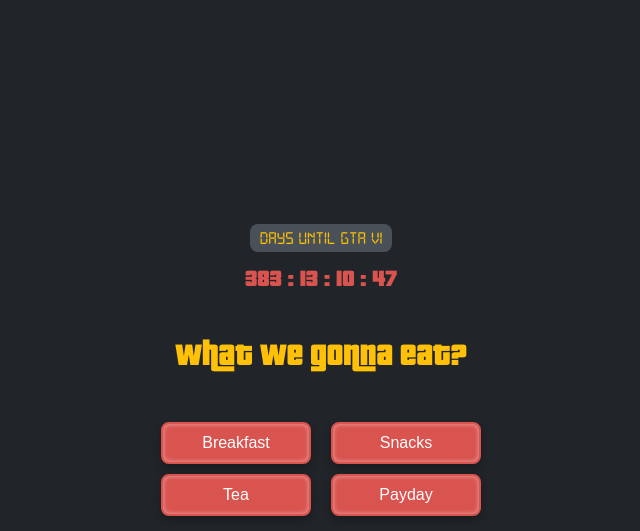
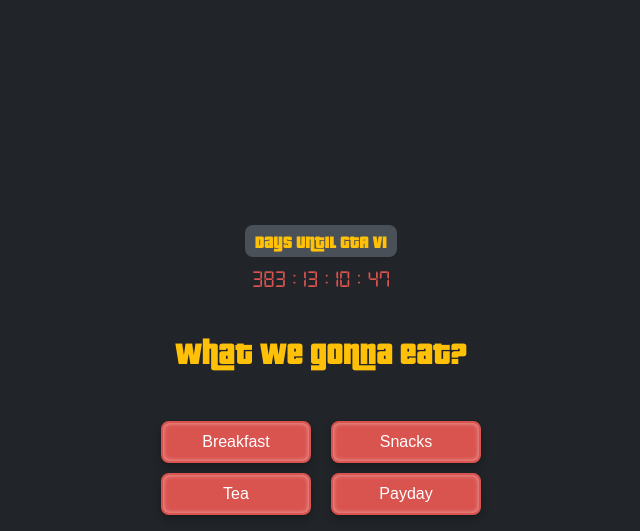
Before and after one commit to Tuuuckytv/Tuuuckytv.github.io, a PHP site: page / in a window 1280 px wide. Shown: the top 531 px of the page, without its empty margins (319-959 px from the left). Run offline with PHP 8.4, Linux system fonts and the light colour scheme.

Commit message:
Update styles.css

```diff
--- a/styles.css
+++ b/styles.css
@@ -28,7 +28,7 @@
 }
 
 #countdown-title {
-  font-family: 'Digital-7', sans-serif;
+  font-family: 'PricedownBL', sans-serif;
   font-size: 18px;
   color: #ffc107;
   margin-bottom: 10px;
@@ -38,7 +38,7 @@
 }
 
 #countdown-timer {
-  font-family: 'PricedownBL', sans-serif;
+  font-family: 'Digital-7', sans-serif;
   font-size: 24px;
   color: #d9534f;
   margin-bottom: 20px;
```
